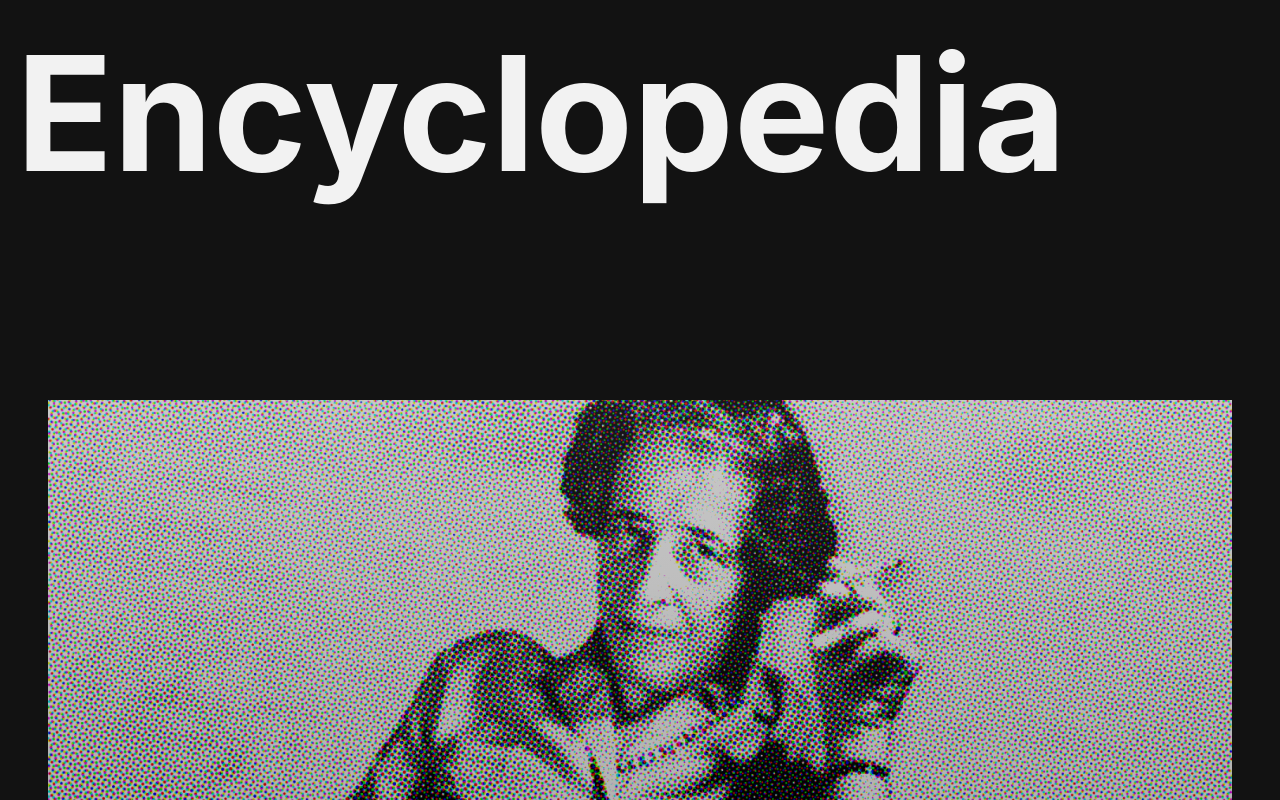
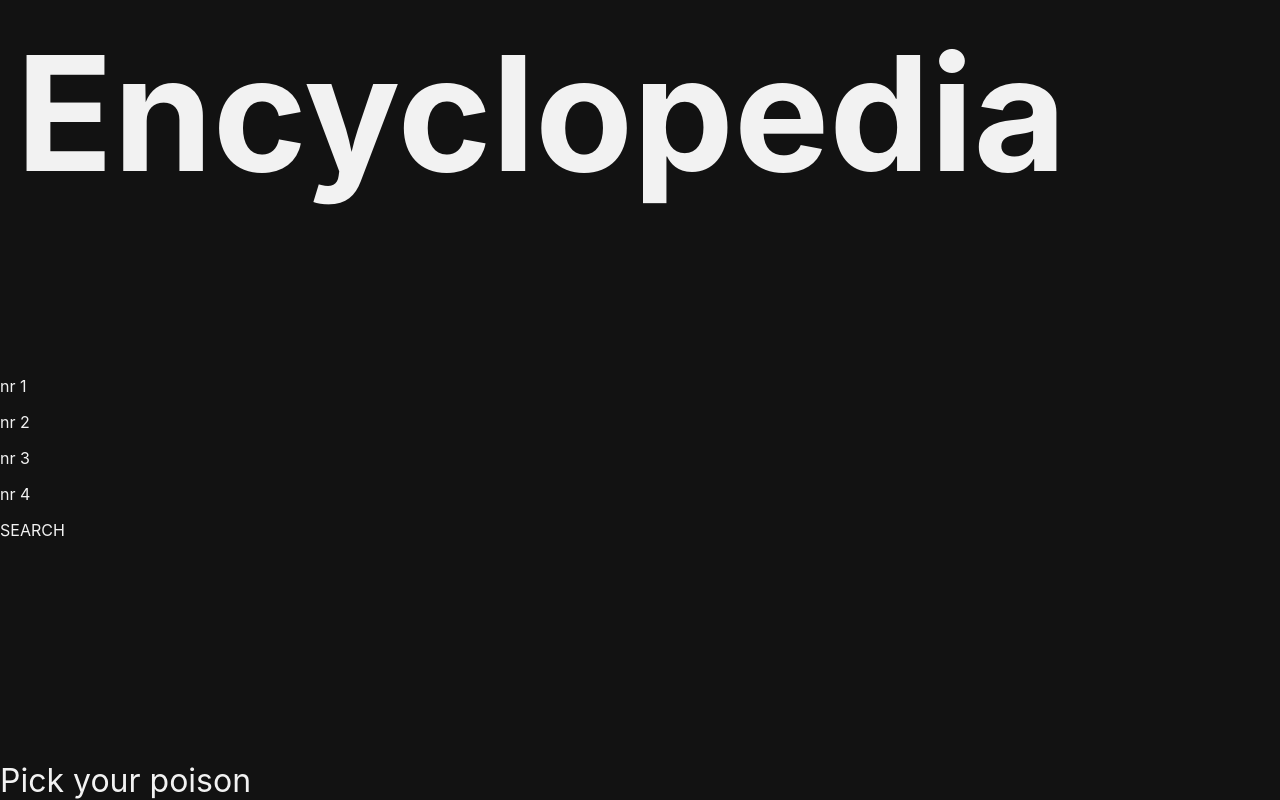
Before and after one commit to idsintehittapa/IIoW, a React (Create React App) app: page /encyclopedia in a window 1280 px wide. Built offline with nearby package versions, Linux system fonts and the light colour scheme.

Commit message:
refactoring class to className

```diff
--- a/src/components/EncyclopediaLanding.js
+++ b/src/components/EncyclopediaLanding.js
@@ -17,14 +17,14 @@ export const EncyclopediaLanding = () => {
             eiusmod tempor incididunt ut labore et dolore magna aliqu
           </p>
           <div className="arrow__container">
-            <div class="col s3 m3 l3">
-              <div class="opty__arrow">
-                <div class="arrow__line">
-                  <div class="scroll">
+            <div className="col s3 m3 l3">
+              <div className="opty__arrow">
+                <div className="arrow__line">
+                  <div className="scroll">
                     <p className="arrow__text">scroll</p>
                   </div>
                 </div>
-                <div class="arrow__head"></div>
+                <div className="arrow__head"></div>
               </div>
             </div>
           </div>
--- a/src/pages/Encyclopedia.js
+++ b/src/pages/Encyclopedia.js
@@ -1,11 +1,52 @@
 import React from 'react';
 import './encyclopedia.css';
+
+// import toniMorrison from '../assets/GettyImages_514704088_header.jpg';
+// import audryLorde from '../assets/gettyimages-694880169-copy.jpg';
+// import simoneDeBeauvoir from '../assets/simone-de-beauvoir.png';
 
 export const Encyclopedia = () => {
   return (
     <section className="encyclopedia__wrapper">
       <h1 className="encyclopedia__title">Encyclopedia</h1>
-      <div className="hanna"></div>
+      <div className="encyclopedia__searchbar">
+        <div className="encyclopedia__searchbar-filter">
+          <p>nr 1</p>
+          <p>nr 2</p>
+          <p>nr 3</p>
+          <p>nr 4</p>
+        </div>
+        <div className="encyclopedia__searchbar-search">
+          <p>SEARCH</p>
+        </div>
+      </div>
+      <div className="encyclopedia__photos">
+        <div className="encyclopedia__arrow">
+          <div className="first__opty-arrow">
+            <div className="first__arrow-line">
+              {/* <div class="scroll">
+              <p className="arrow__text">scroll</p>
+            </div> */}
+            </div>
+            <div className="first__arrow-head"></div>
+          </div>
+          <div className="second__opty-arrow">
+            <div className="second__arrow-line">
+              {/* <div class="scroll">
+              <p className="arrow__text">scroll</p>
+            </div> */}
+            </div>
+            <div className="second__arrow_head"></div>
+          </div>
+        </div>
+        {/* <div>
+          <div className="polaroid__frame">
+            <img className="polaroid__photo" src={toniMorrison} alt="#" />
+          </div>
+        </div> */}
+      </div>
+      <div className="horizontal__scroll-p">Pick your poison</div>
+      {/* <div className="hanna"></div> */}
     </section>
   );
 };
```
